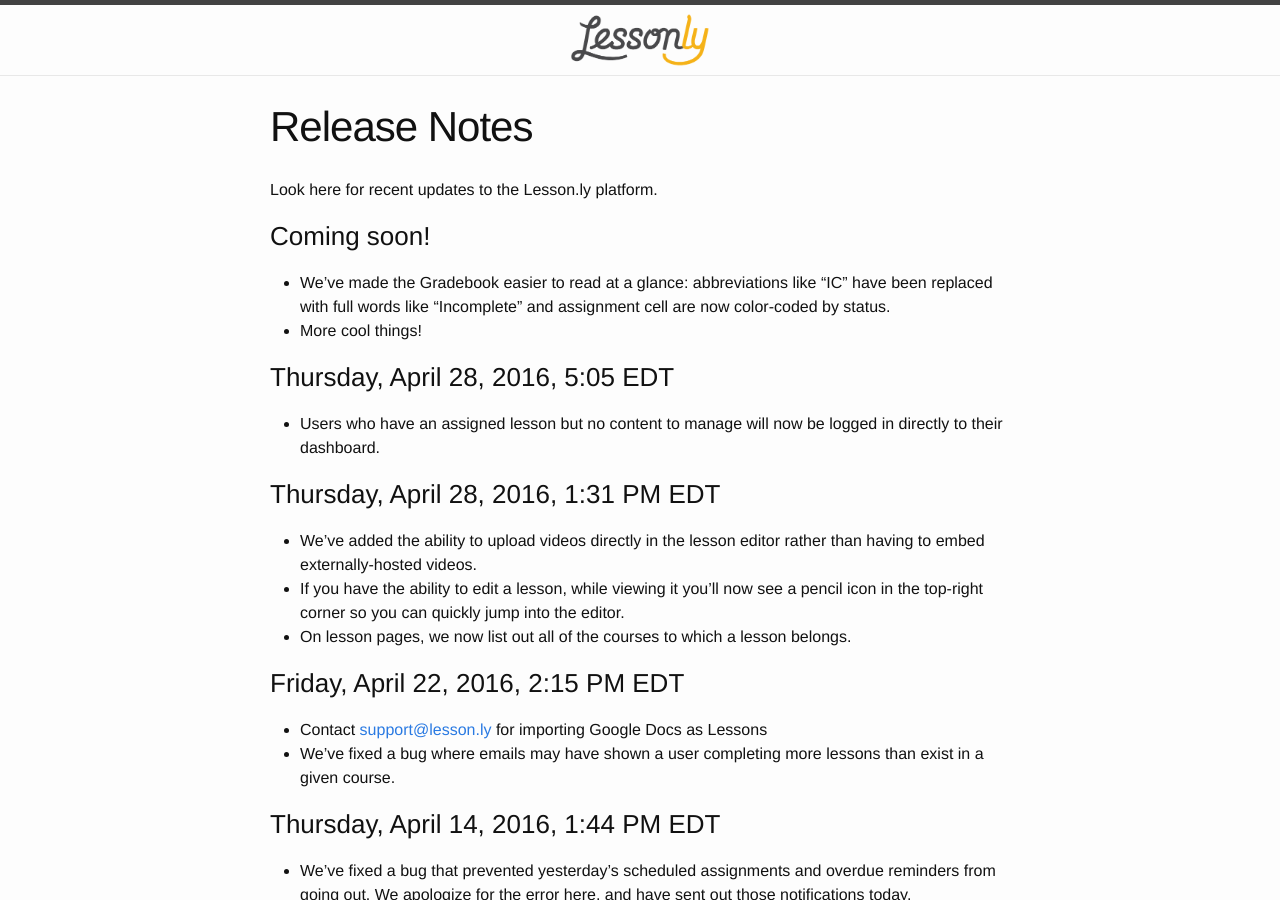
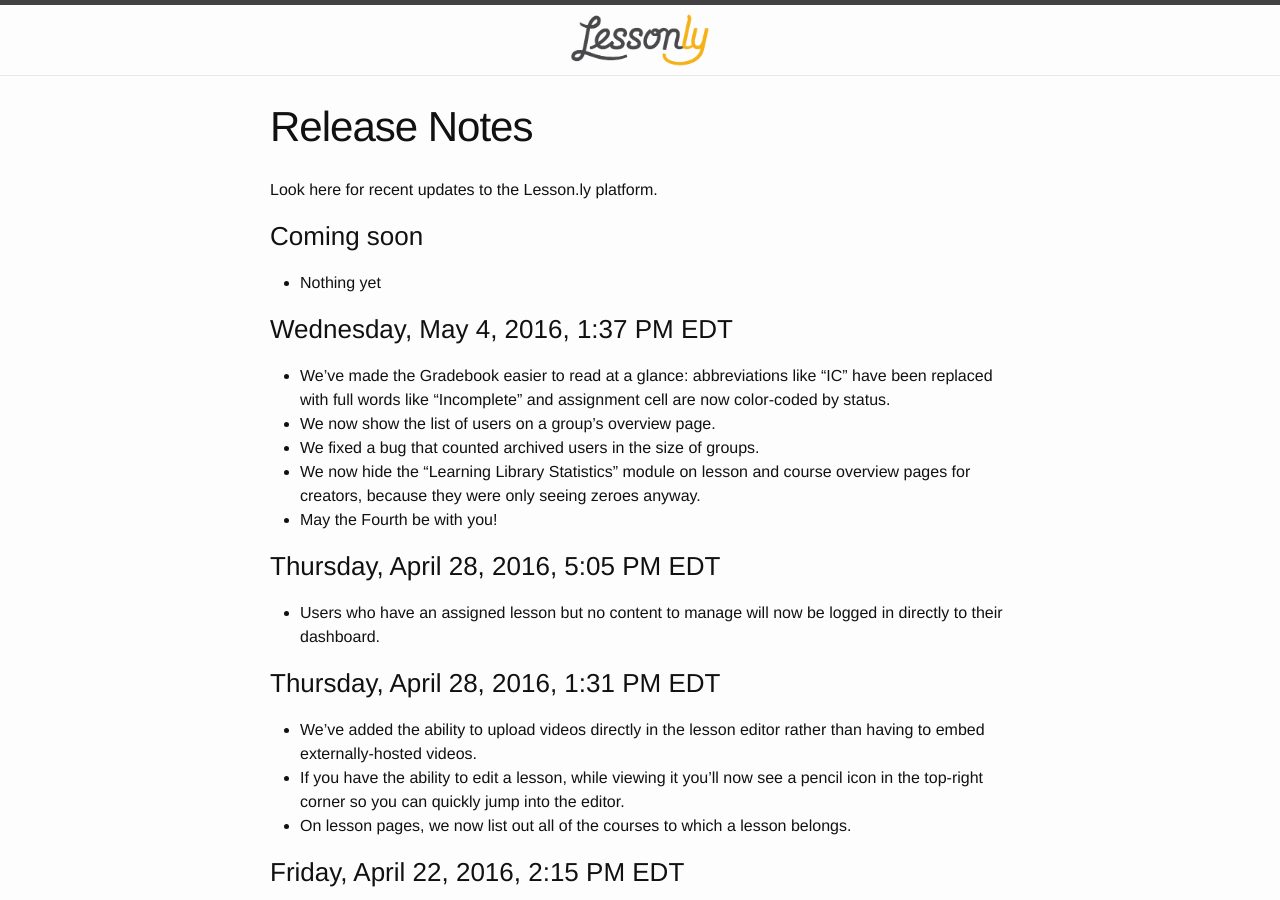
Before and after one commit to isabella232/lessonly.github.io, a Jekyll site: the page built from release-notes.md, in a window 1280 px wide and 900 px high. Built offline with Jekyll 4.4.1, drawn with Linux system fonts in a browser that asks for light colours.

Commit message:
new release

```diff
--- a/release-notes.md
+++ b/release-notes.md
@@ -6,12 +6,19 @@
 
 Look here for recent updates to the Lesson.ly platform.
 
-### Coming soon!
+### Coming soon
+
+- Nothing yet
+
+### Wednesday, May 4, 2016, 1:37 PM EDT
 
 - We’ve made the Gradebook easier to read at a glance: abbreviations like "IC" have been replaced with full words like "Incomplete" and assignment cell are now color-coded by status.
-- More cool things!
+- We now show the list of users on a group's overview page.
+- We fixed a bug that counted archived users in the size of groups.
+- We now hide the "Learning Library Statistics" module on lesson and course overview pages for creators, because they were only seeing zeroes anyway.
+- May the Fourth be with you!
 
-### Thursday, April 28, 2016, 5:05 EDT
+### Thursday, April 28, 2016, 5:05 PM EDT
 
 - Users who have an assigned lesson but no content to manage will now be logged in directly to their dashboard.
 
```
